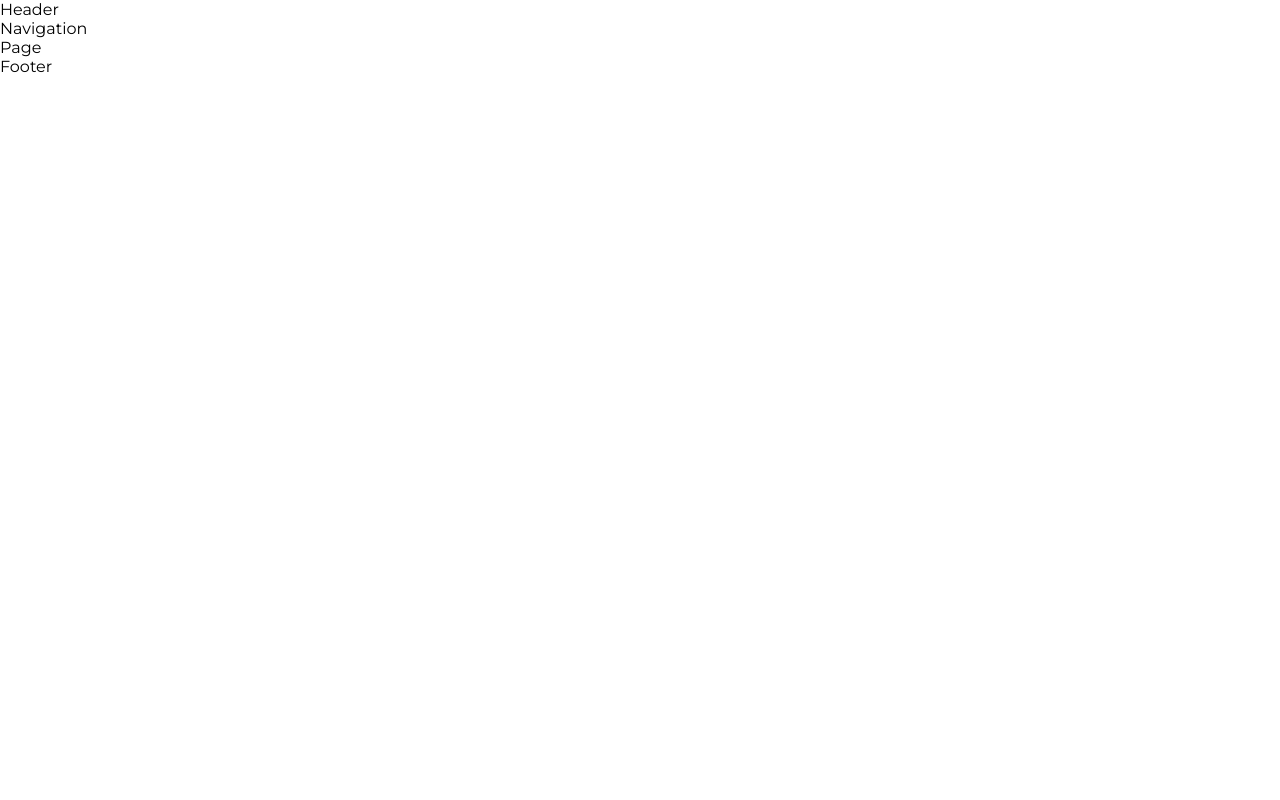
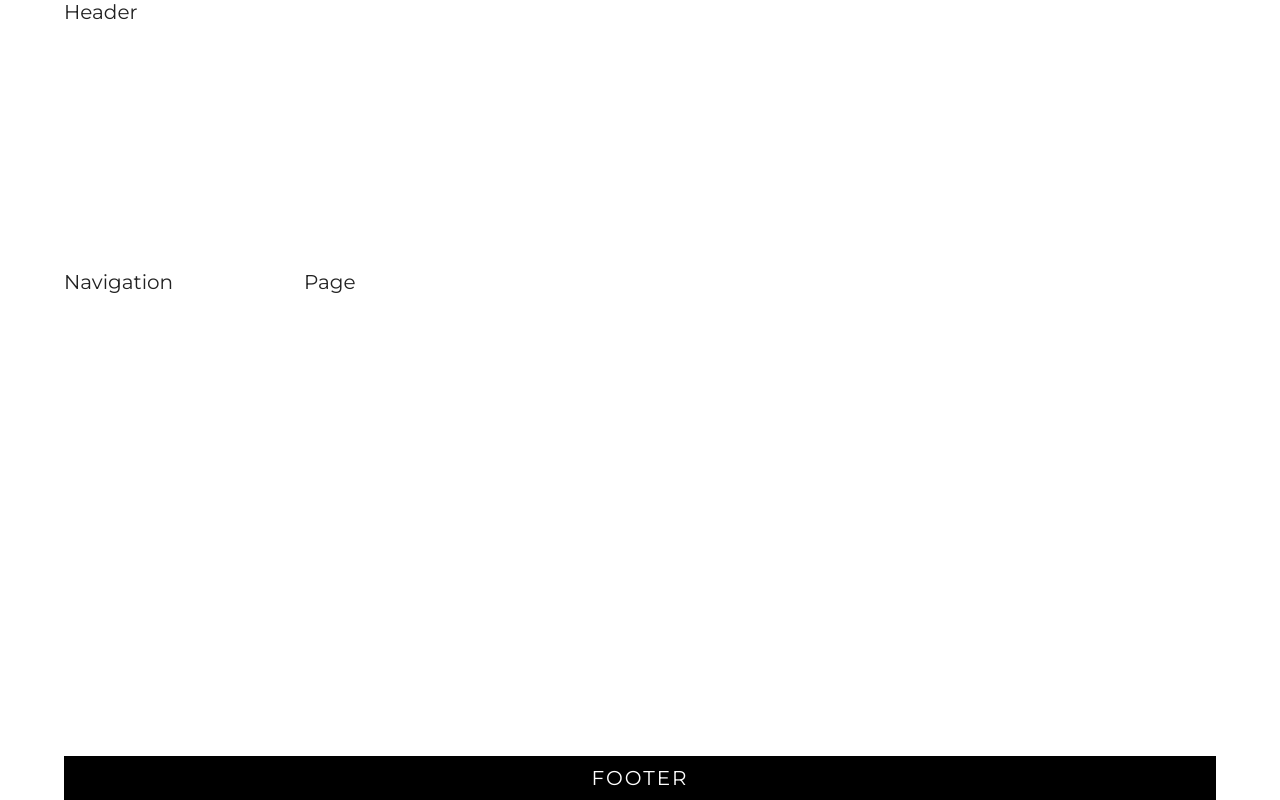
Before and after one commit to MMadejsza/React_Router_Practice, a React (Create React App) app: page / in a window 1280 px wide. Built offline with nearby package versions, Linux system fonts and the light colour scheme.

Commit message:
layout css done

```diff
--- a/src/layouts/App.js
+++ b/src/layouts/App.js
@@ -10,7 +10,7 @@ class App extends Component {
 	render() {
 		return (
 			<Router>
-				<div>
+				<div className='App'>
 					<header>{<Header />}</header>
 					<main>
 						<aside>
--- a/src/styles/App.css
+++ b/src/styles/App.css
@@ -5,4 +5,40 @@
 }
 html {
 	font-family: 'Montserrat', sans-serif;
+	font-size: 20px;
 }
+.App {
+	display: flex;
+	flex-direction: column;
+	min-height: 100vh;
+	width: 90%;
+	margin: 0 auto;
+	color: #222;
+}
+
+header {
+	flex-basis: 30vh;
+}
+
+main {
+	display: flex;
+
+	flex-grow: 1;
+	padding: 30px 0;
+}
+aside {
+	min-width: 240px;
+}
+
+section.page {
+	flex-grow: 1;
+}
+
+footer {
+	background-color: black;
+	color: white;
+	padding: 10px 0;
+	text-align: center;
+	text-transform: uppercase;
+	letter-spacing: 2px;
+}
```
